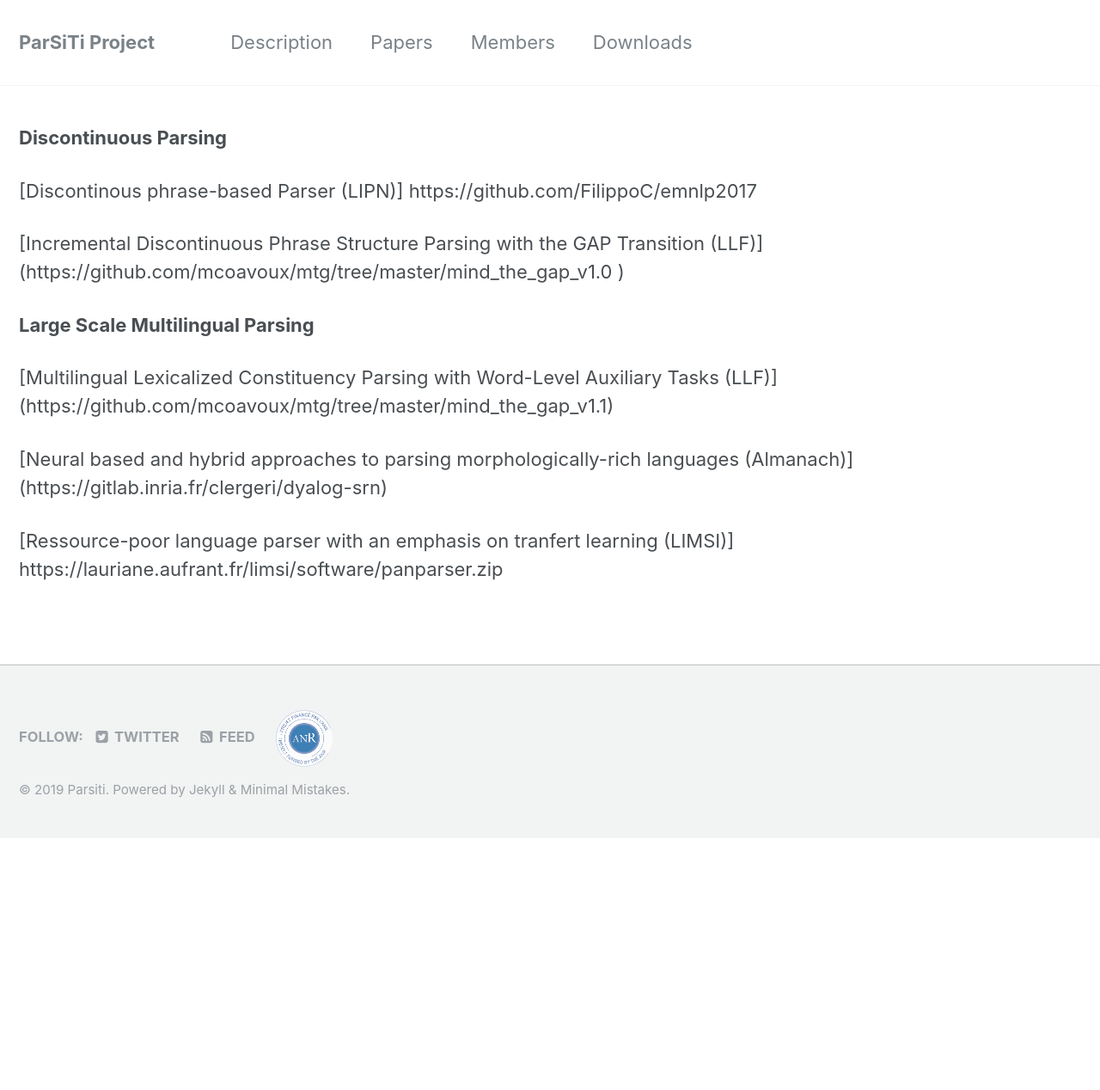
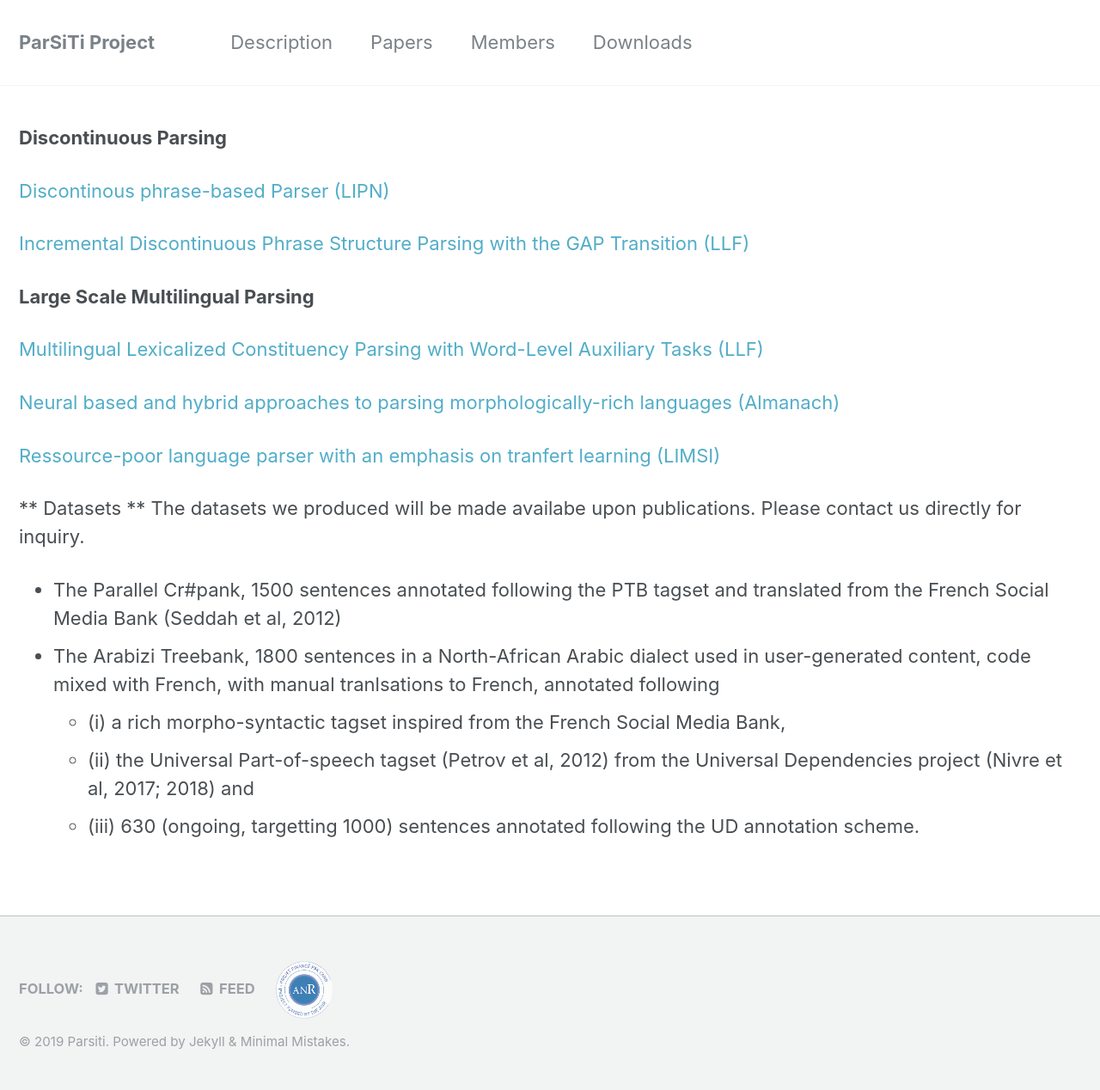
Before and after one commit to parsiti/parsiti.github.io, a Jekyll site: the page built from _pages/download.md, in a window 1280 px wide. Shown: the whole page at 86% size. Built offline with Jekyll 4.4.1, drawn with Linux system fonts in a browser that asks for light colours; before the commit the page ends 975 px from its top, so only the background shows below that.

Commit message:
adding dataset

```diff
--- a/_pages/download.md
+++ b/_pages/download.md
@@ -9,15 +9,23 @@ layout: splash
 
 **Discontinuous Parsing**
 
-[Discontinous phrase-based Parser (LIPN)] https://github.com/FilippoC/emnlp2017
+[Discontinous phrase-based Parser (LIPN)](https://github.com/FilippoC/emnlp2017)
 
-[Incremental Discontinuous Phrase Structure Parsing with the GAP Transition (LLF)] (https://github.com/mcoavoux/mtg/tree/master/mind_the_gap_v1.0 )
+[Incremental Discontinuous Phrase Structure Parsing with the GAP Transition (LLF)](https://github.com/mcoavoux/mtg/tree/master/mind_the_gap_v1.0 )
 
 
 **Large Scale Multilingual Parsing**
 
-[Multilingual Lexicalized Constituency Parsing with Word-Level Auxiliary Tasks (LLF)] (https://github.com/mcoavoux/mtg/tree/master/mind_the_gap_v1.1)
+[Multilingual Lexicalized Constituency Parsing with Word-Level Auxiliary Tasks (LLF)](https://github.com/mcoavoux/mtg/tree/master/mind_the_gap_v1.1)
 
-[Neural based and hybrid approaches to parsing morphologically-rich languages (Almanach)] (https://gitlab.inria.fr/clergeri/dyalog-srn)
+[Neural based and hybrid approaches to parsing morphologically-rich languages (Almanach)](https://gitlab.inria.fr/clergeri/dyalog-srn)
 
-[Ressource-poor language parser with an emphasis on tranfert learning (LIMSI)] https://lauriane.aufrant.fr/limsi/software/panparser.zip
+[Ressource-poor language parser with an emphasis on tranfert learning (LIMSI)](https://lauriane.aufrant.fr/limsi/software/panparser.zip)
+
+** Datasets **
+The datasets we produced will be made availabe upon publications. Please contact us directly for inquiry.
+* The Parallel Cr#pank, 1500 sentences annotated following the PTB tagset and translated from the French Social Media Bank (Seddah et al, 2012)
+* The Arabizi Treebank, 1800 sentences in a North-African Arabic dialect used in user-generated content, code mixed with French, with manual tranlsations to French, annotated following
+	* (i) a rich morpho-syntactic tagset inspired from the French Social Media Bank,
+	* (ii) the Universal Part-of-speech tagset (Petrov et al, 2012) from the Universal Dependencies project (Nivre et al, 2017; 2018) and
+	* (iii) 630 (ongoing, targetting 1000) sentences annotated following the UD annotation scheme.
```
